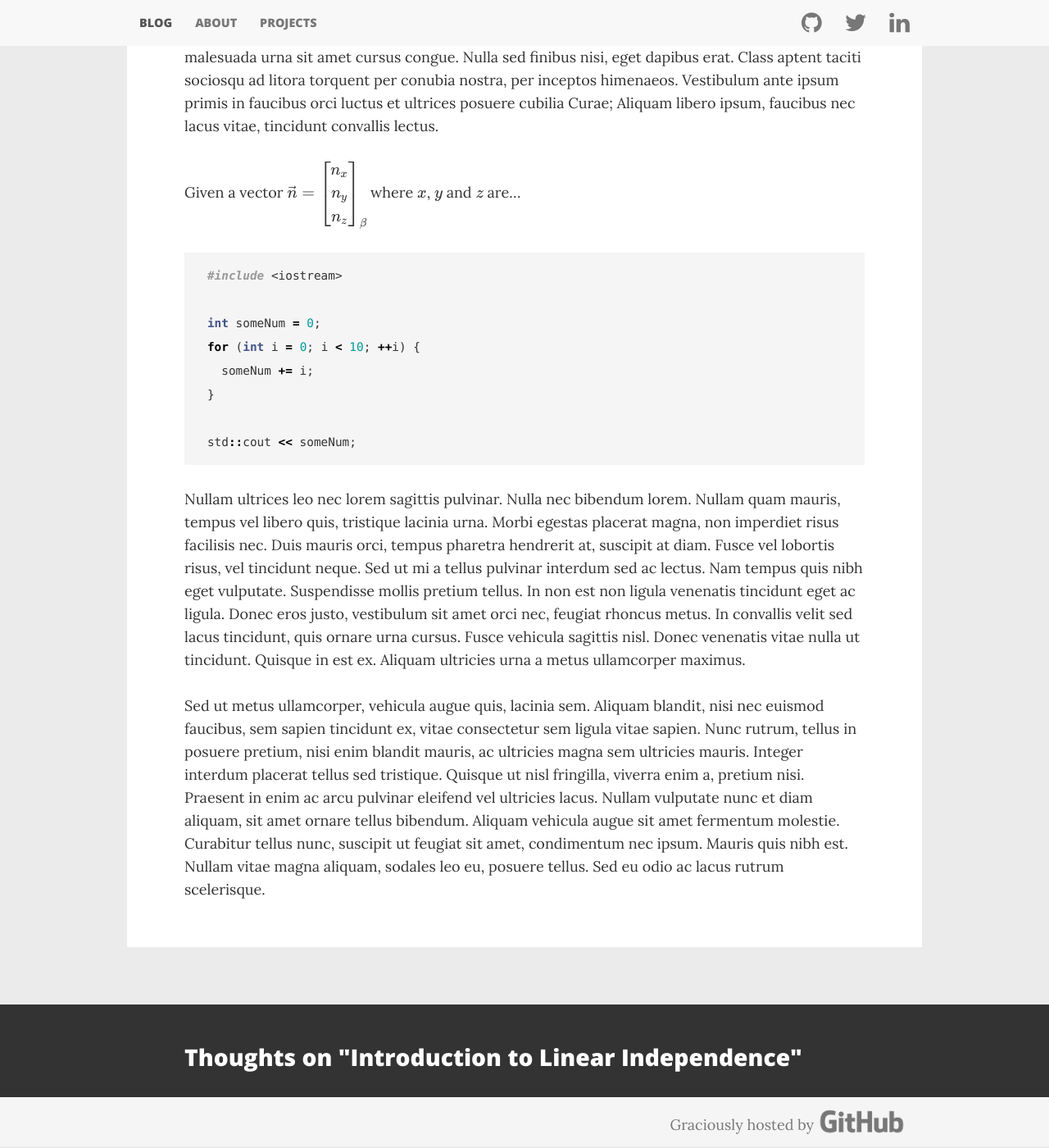
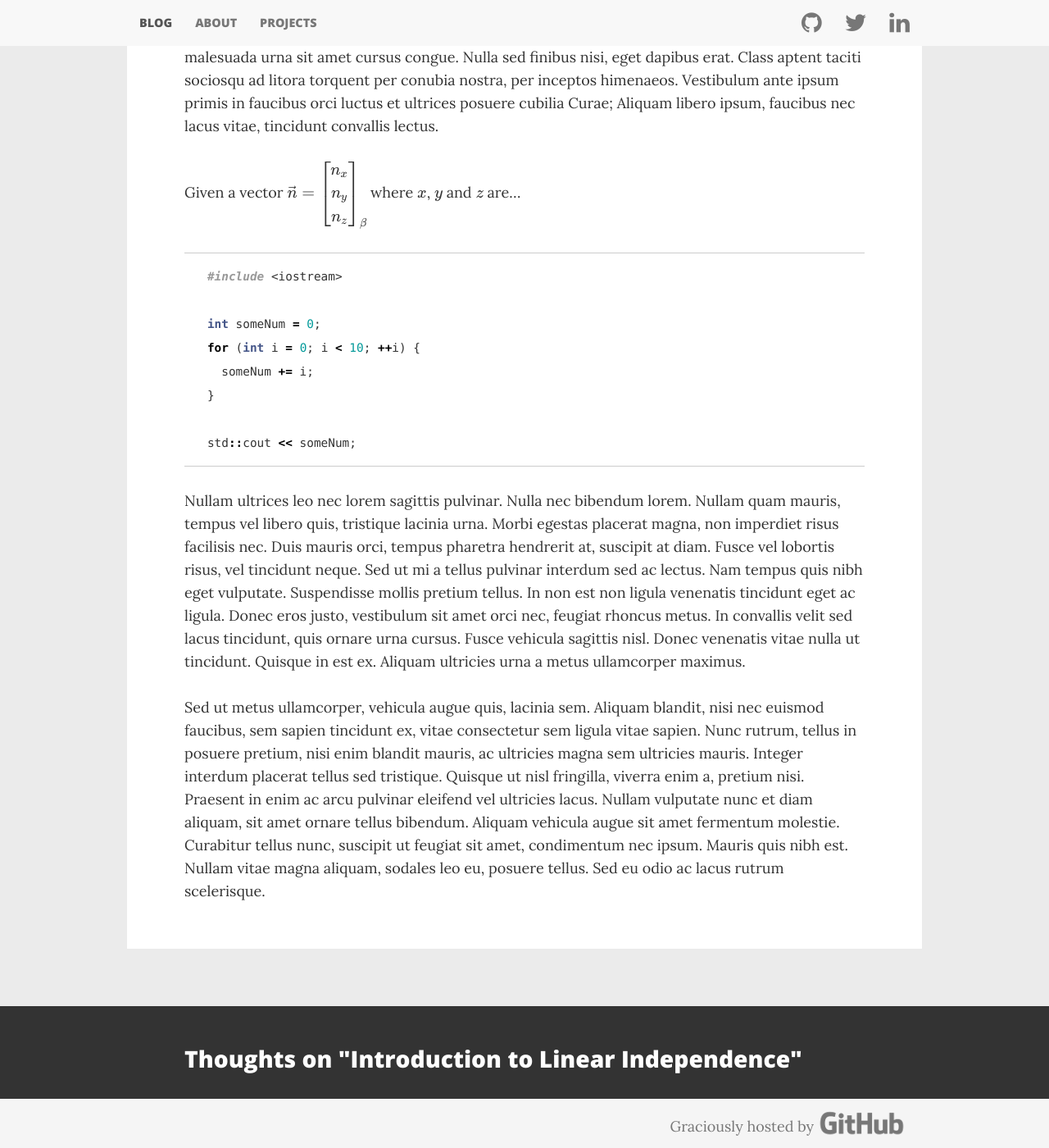
Before and after one commit to aarondgordon/aarondgordon.github.io, a Jekyll site: the page built from _posts/2016-8-24-introduction-to-spanning-sets-linear-independence-and-the-vector-space-basis.md, in a window 1280 px wide and 1400 px high, scrolled down 1500 px. Shown: the whole window at 82% size. Built offline with Jekyll 4.4.1, drawn with Linux system fonts in a browser that asks for light colours; nearby versions of some CDN libraries; formulas are drawn with MathJax 3; comment, search, counter and statistics services are not loaded.

Commit message:
Added filename class

```diff
--- a/assets/css/layout.css
+++ b/assets/css/layout.css
@@ -247,14 +247,23 @@
   font-size: 110% !important;
 }
 
+.filename {
+  float: right;
+  font-family: 'Roboto Mono', monospace;
+  font-size: 0.8em; /* 14.4px/18px */
+  line-height: 0.97; /* 1 x baseline | 14/14.4px */
+}
+
 .syntax {
+  clear: right;
   margin: 0 0 1.94em; /* 2 x baseline | 28px/14.4px */
-  border: 0;
+  border-width: 1px 0;
   border-radius: 0;
   padding: 0.97em 1.94em; /* 1 x baseline | 14/14.4px, 2 x baseline | 28px/14.4px */
-  font-family: 'Roboto Mono';
+  background: none;
+  font-family: 'Roboto Mono', monospace;
   font-size: 0.8em; /* 14.4px/18px */
-  line-height: 1.94em; /* 2 x baseline | 28px/14.4px */
+  line-height: 1.94; /* 2 x baseline | 28px/14.4px */
 }
 
 .comments-wrapper {
```
